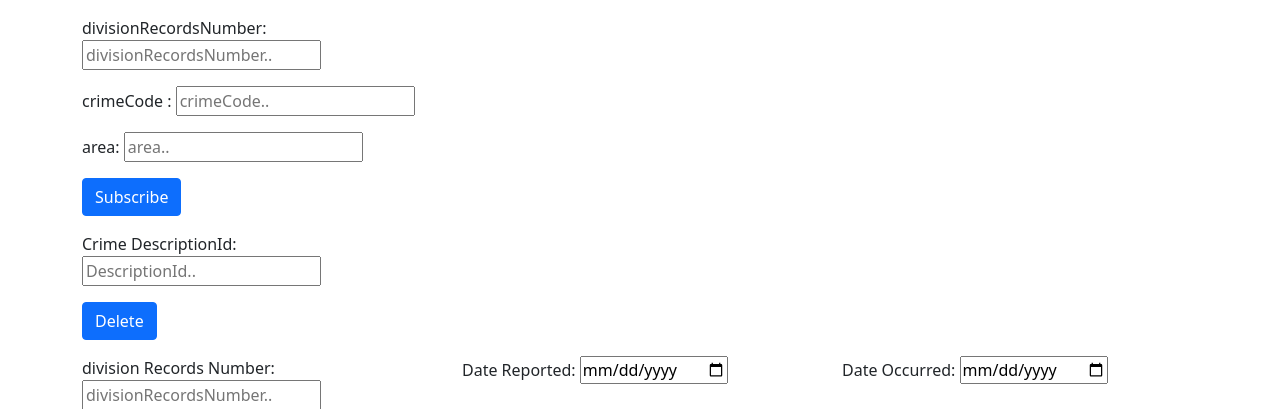
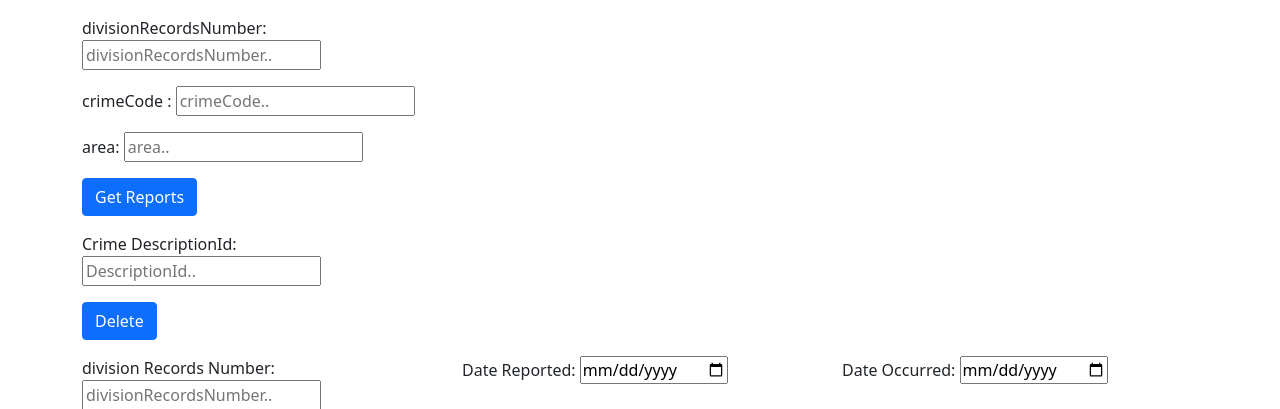
Before and after one commit to cs411-alawini/LA-Crime-Database-Management, a Flask app: page / in a window 1280 px wide. Shown: the top 409 px of the page. Run offline with Flask 2, Linux system fonts and the light colour scheme; parts of the project's set-up code (start-up, migrations or seed data) failed here and were passed over; some libraries are stand-ins or nearby versions.

Commit message:
Update temp.html

```diff
--- a/app/templates/temp.html
+++ b/app/templates/temp.html
@@ -6,7 +6,7 @@
     <meta charset="utf-8" />
     <meta name="viewport" content="width=device-width, initial-scale=1.0" />
 
-    <title>Email Subscription!</title>
+    <title>Crime Detection!</title>
     <link rel="preconnect" href="https://fonts.googleapis.com" />
     <link rel="preconnect" href="https://fonts.gstatic.com" crossorigin />
     <link href="https://cdn.jsdelivr.net/npm/bootstrap@5.1.3/dist/css/bootstrap.min.css" rel="stylesheet"
@@ -40,7 +40,7 @@
                 </div>
             </div>
         </div>
-        <button type="button" class="btn btn-primary" onclick="Workflows()">Subscribe</button>
+        <button type="button" class="btn btn-primary" onclick="Workflows()">Get Reports</button>
 
         <div class="form-group">
             <div class="row my-3">
```
